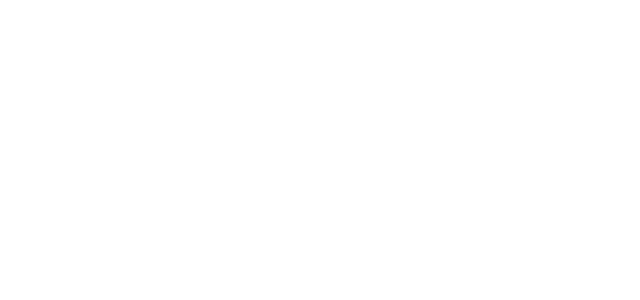
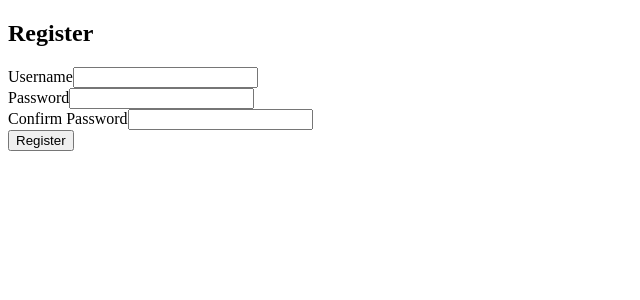
Before and after one commit to dachendev/workout-buddy, a React (Vite) app in the folder packages/web/: page /register in a window 1280 px wide. Before the commit this address had no page. Shown: the top 300 px of the page, without its empty margins (0-640 px from the left). Built offline with nearby package versions, Linux system fonts and the light colour scheme.

Commit message:
add LoginPage and RegisterPage

```diff
--- a/packages/web/src/App.tsx
+++ b/packages/web/src/App.tsx
@@ -1,5 +1,7 @@
 import React, { useState } from "react";
 import { Route, Routes } from "react-router-dom";
+import LoginPage from "./features/auth/LoginPage";
+import RegisterPage from "./features/auth/RegisterPage";
 
 const HomePage: React.FC = () => {
   const [count, setCount] = useState(0);
@@ -25,6 +27,8 @@
 const App: React.FC = () => {
   return (
     <Routes>
+      <Route path="/login" element={<LoginPage />} />
+      <Route path="/register" element={<RegisterPage />} />
       <Route path="/" element={<HomePage />} />
     </Routes>
   );
--- /dev/null
+++ b/packages/web/src/features/auth/LoginPage.tsx
@@ -0,0 +1,43 @@
+import React, { useState } from "react";
+
+const LoginPage: React.FC = () => {
+  const [username, setUsername] = useState("");
+  const [password, setPassword] = useState("");
+
+  const handleSubmit = (e: React.SyntheticEvent) => {
+    e.preventDefault();
+  };
+
+  return (
+    <div>
+      <h2>Login</h2>
+      <form onSubmit={handleSubmit}>
+        <div>
+          <label htmlFor="username">Username</label>
+          <input
+            type="text"
+            id="username"
+            value={username}
+            onChange={(e) => setUsername(e.target.value)}
+            required
+          />
+        </div>
+        <div>
+          <label htmlFor="password">Password</label>
+          <input
+            type="password"
+            id="password"
+            value={password}
+            onChange={(e) => setPassword(e.target.value)}
+            required
+          />
+        </div>
+        <div>
+          <button type="submit">Login</button>
+        </div>
+      </form>
+    </div>
+  );
+};
+
+export default LoginPage;
--- /dev/null
+++ b/packages/web/src/features/auth/RegisterPage.tsx
@@ -0,0 +1,54 @@
+import React, { useState } from "react";
+
+const RegisterPage: React.FC = () => {
+  const [username, setUsername] = useState("");
+  const [password, setPassword] = useState("");
+  const [passwordConf, setPasswordConf] = useState("");
+
+  const handleSubmit = (e: React.SyntheticEvent) => {
+    e.preventDefault();
+  };
+
+  return (
+    <div>
+      <h2>Register</h2>
+      <form onSubmit={handleSubmit}>
+        <div>
+          <label htmlFor="username">Username</label>
+          <input
+            type="text"
+            id="username"
+            value={username}
+            onChange={(e) => setUsername(e.target.value)}
+            required
+          />
+        </div>
+        <div>
+          <label htmlFor="password">Password</label>
+          <input
+            type="password"
+            id="password"
+            value={password}
+            onChange={(e) => setPassword(e.target.value)}
+            required
+          />
+        </div>
+        <div>
+          <label htmlFor="password-conf">Confirm Password</label>
+          <input
+            type="password"
+            id="password-conf"
+            value={passwordConf}
+            onChange={(e) => setPasswordConf(e.target.value)}
+            required
+          />
+        </div>
+        <div>
+          <button type="submit">Register</button>
+        </div>
+      </form>
+    </div>
+  );
+};
+
+export default RegisterPage;
```
